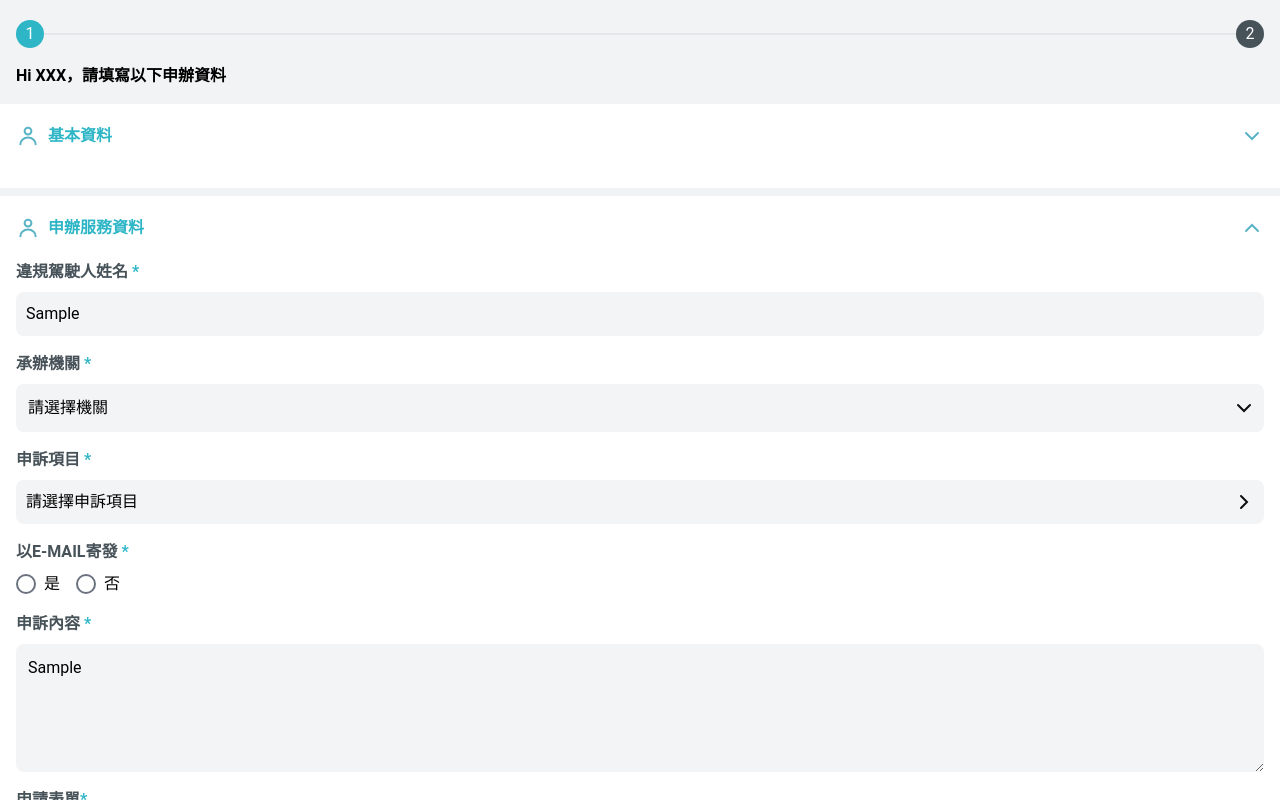
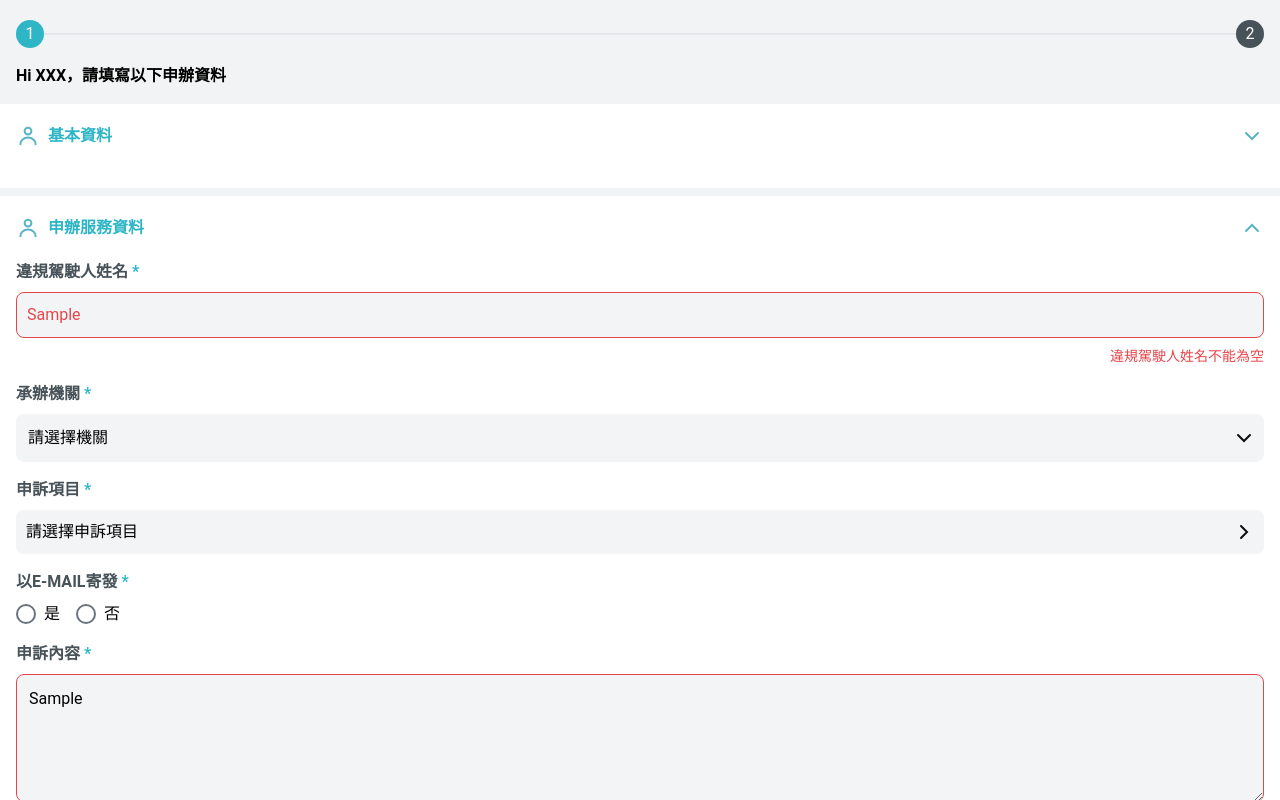
Before and after one commit to Hao1229/TaipeiPassService, a Vue app: page /form/a-1 in a window 1280 px wide. Both pictures are taken after typing "Sample", "Sample", "Sample", "Sample" into the empty fields and a click on the button "基本資料". Shown: the top 800 px of the page. Built offline with nearby package versions, Linux system fonts and the light colour scheme.

Commit message:
feat: form field components add required validate

```diff
--- a/src/components/atoms/BaseCheckbox.vue
+++ b/src/components/atoms/BaseCheckbox.vue
@@ -1,11 +1,40 @@
 <script setup lang="ts">
+import { ref, watch } from 'vue';
 import type { Option } from '@/components/atoms/BaseSelect.vue';
 
 const props = defineProps<{
   option: Option;
+  required?: boolean;
+  triggerValidate?: boolean;
 }>();
 
-const inputValue = defineModel();
+const inputValue = defineModel({ default: [] });
+
+const isValidate = ref(true);
+
+const validate = () => {
+  isValidate.value = !!inputValue.value.length;
+};
+
+watch(
+  () => props.triggerValidate,
+  () => {
+    validate();
+  }
+);
+
+const isInit = ref(false);
+
+watch(
+  () => inputValue.value,
+  () => {
+    if (!isInit.value) {
+      isInit.value = true;
+    } else {
+      validate();
+    }
+  }
+);
 </script>
 
 <template>
@@ -19,8 +48,14 @@ const inputValue = defineModel();
       v-model="inputValue"
     />
     <div class="relative mr-1">
-      <img src="@/assets/images/checkbox-default.svg" class="w-5 h-5" />
-      <img src="@/assets/images/checkbox-checked.svg" class="w-5 h-5 absolute inset-0 opacity-0" />
+      <img v-if="required && !isValidate" src="@/assets/images/checkbox-warn.svg" class="w-5 h-5" />
+      <template v-else>
+        <img src="@/assets/images/checkbox-default.svg" class="w-5 h-5" />
+        <img
+          src="@/assets/images/checkbox-checked.svg"
+          class="w-5 h-5 absolute inset-0 opacity-0"
+        />
+      </template>
     </div>
     <span>{{ props.option.label }}</span>
   </label>
--- a/src/components/atoms/BaseInput.vue
+++ b/src/components/atoms/BaseInput.vue
@@ -1,9 +1,40 @@
 <script setup lang="ts">
+import { ref, watch } from 'vue';
+
+const props = defineProps<{
+  required?: boolean;
+  label?: string;
+  triggerValidate?: boolean;
+}>();
+
 const inputValue = defineModel();
+
+const isValidate = ref(true);
+
+const validate = () => {
+  isValidate.value = !!inputValue.value;
+};
+
+watch(
+  () => props.triggerValidate,
+  () => {
+    validate();
+  }
+);
 </script>
 
 <template>
-  <input type="text" v-model="inputValue" class="base-input" />
+  <input
+    type="text"
+    v-model="inputValue"
+    v-bind="$attrs"
+    class="base-input"
+    :class="{ 'base-input--warn': required && !isValidate }"
+    @input="validate"
+  />
+  <p v-if="required && !isValidate" class="mt-2 text-right text-warn-200 text-sm">
+    {{ props.label }}不能為空
+  </p>
 </template>
 
 <style lang="postcss">
@@ -11,5 +42,10 @@ const inputValue = defineModel();
   @apply rounded-lg outline-none;
   @apply bg-gray-100;
   @apply p-2.5;
+
+  &--warn {
+    @apply border border-warn-200 text-warn-200;
+    @apply placeholder:text-warn-200;
+  }
 }
 </style>
--- a/src/components/atoms/BaseMultipleSelect.vue
+++ b/src/components/atoms/BaseMultipleSelect.vue
@@ -1,5 +1,5 @@
 <script setup lang="ts">
-import { ref, computed } from 'vue';
+import { ref, computed, watch } from 'vue';
 import BaseInput from '@/components/atoms/BaseInput.vue';
 import { Dialog, DialogPanel, DialogTitle, TransitionRoot, TransitionChild } from '@headlessui/vue';
 import type { Option } from '@/components/atoms/BaseSelect.vue';
@@ -7,6 +7,8 @@ import type { Option } from '@/components/atoms/BaseSelect.vue';
 const props = defineProps<{
   defaultText: string;
   selectOptions?: Option[];
+  required?: boolean;
+  triggerValidate?: boolean;
 }>();
 
 const emit = defineEmits<{
@@ -31,6 +33,19 @@ const onConfirmClick = () => {
   emit('confirm', checkedList.value);
   emit('controlModal', openModal);
 };
+
+const isValidate = ref(true);
+
+const validate = () => {
+  isValidate.value = !!checkedList.value.length;
+};
+
+watch(
+  () => props.triggerValidate,
+  () => {
+    validate();
+  }
+);
 </script>
 
 <template>
@@ -39,7 +54,12 @@ const onConfirmClick = () => {
     class="base-select-wrapper base-multiple-select-wrapper"
     @click="isOpen = true"
   >
-    <BaseInput v-bind:model-value="props.defaultText" readonly class="w-full"></BaseInput>
+    <BaseInput
+      v-bind:model-value="props.defaultText"
+      readonly
+      class="w-full"
+      :class="{ 'base-input--warn': required && !isValidate }"
+    ></BaseInput>
   </div>
   <div v-show="checkedList.length" class="flex flex-wrap">
     <p v-for="(value, index) in checkedList" :key="value">
--- a/src/components/atoms/BaseRadio.vue
+++ b/src/components/atoms/BaseRadio.vue
@@ -1,11 +1,35 @@
 <script setup lang="ts">
+import { ref, watch } from 'vue';
+
 const props = defineProps<{
   radioName: string;
   radioId: string;
   radioText: string;
+  required?: boolean;
+  triggerValidate?: boolean;
 }>();
 
 const inputValue = defineModel();
+
+const isValidate = ref(true);
+
+const validate = () => {
+  isValidate.value = !!inputValue.value;
+};
+
+watch(
+  () => props.triggerValidate,
+  () => {
+    validate();
+  }
+);
+
+watch(
+  () => inputValue.value,
+  () => {
+    isValidate.value = true;
+  }
+);
 </script>
 
 
@@ -19,7 +43,9 @@ const inputValue = defineModel();
       class="base-radio"
       v-model="inputValue"
     />
-    <span class="base-radio-text">{{ radioText }}</span>
+    <span class="base-radio-text" :class="{ 'base-radio-text--warn': required && !isValidate }">
+      {{ radioText }}
+    </span>
   </label>
 </template>
 
@@ -55,5 +81,9 @@ const inputValue = defineModel();
   @apply after:absolute after:top-[5px] after:left-[5px];
   @apply after:rounded-full;
   @apply after:transition-all;
+
+  &--warn {
+    @apply before:border-warn-200;
+  }
 }
 </style>
--- a/src/components/atoms/BaseSelect.vue
+++ b/src/components/atoms/BaseSelect.vue
@@ -1,4 +1,6 @@
 <script setup lang="ts">
+import { ref, watch } from 'vue';
+
 export interface Option {
   label: string;
   value: string;
@@ -10,13 +12,37 @@ const props = defineProps<{
   options?: Option[];
   defaultSelected?: string;
   selectId: string;
+  required?: boolean;
+  triggerValidate?: boolean;
 }>();
+
+const isValidate = ref(true);
+
+const validate = () => {
+  isValidate.value = !!inputValue.value;
+};
+
+watch(
+  () => props.triggerValidate,
+  () => {
+    validate();
+  }
+);
 </script>
 
 <template>
   <div class="base-select-wrapper">
-    <select v-bind="$attrs" :id="props.selectId" v-model="inputValue" class="base-select">
-      <option v-if="props.defaultSelected" value="" selected>{{ props.defaultSelected }}</option>
+    <select
+      v-bind="$attrs"
+      :id="props.selectId"
+      v-model="inputValue"
+      class="base-select"
+      :class="{ 'base-select--warn': props.required && !isValidate }"
+      @change="validate"
+    >
+      <option v-if="props.defaultSelected" value="" selected>
+        {{ props.defaultSelected }}
+      </option>
       <option v-for="option in props.options" :key="option.value" :value="option.value">
         {{ option.label }}
       </option>
@@ -39,5 +65,13 @@ const props = defineProps<{
   @apply p-3;
   @apply appearance-none;
   @apply w-full;
+
+  &--warn {
+    @apply border border-warn-200 text-warn-200;
+
+    & > option {
+      @apply text-warn-200;
+    }
+  }
 }
 </style>
--- a/src/components/atoms/BaseTextarea.vue
+++ b/src/components/atoms/BaseTextarea.vue
@@ -1,9 +1,40 @@
 <script setup lang="ts">
-const inputValue = defineModel();
+import { ref, watch } from 'vue';
+
+const props = defineProps<{
+  required?: boolean;
+  label?: string;
+  triggerValidate?: boolean;
+}>();
+
+const inputValue = defineModel({ default: '' });
+
+const isValidate = ref(true);
+
+const validate = () => {
+  isValidate.value = !!inputValue.value;
+};
+
+watch(
+  () => props.triggerValidate,
+  () => {
+    validate();
+  }
+);
 </script>
 
 <template>
-  <textarea v-model="inputValue" maxlength="4000" class="base-textarea" />
+  <textarea
+    v-model="inputValue"
+    v-bind="$attrs"
+    maxlength="4000"
+    class="base-textarea"
+    :class="{ 'base-textarea--warn': required && !isValidate }"
+    @input="validate"
+  />
+  <p v-if="required && !isValidate" class="mt-2 text-right text-warn-200 text-sm">
+    {{ props.label }}不能為空
+  </p>
 </template>
 
 <style lang="postcss">
@@ -12,5 +43,10 @@ const inputValue = defineModel();
   @apply p-3;
   @apply rounded-lg outline-none;
   @apply overflow-y-auto;
+
+  &--warn {
+    @apply border border-warn-200;
+    @apply placeholder:text-warn-200;
+  }
 }
 </style>
--- a/src/components/molecules/ApplyServiceInfoForm.vue
+++ b/src/components/molecules/ApplyServiceInfoForm.vue
@@ -70,6 +70,8 @@ const handleForm = () => {
 onMounted(() => {
   handleForm();
 });
+
+const triggerValidate = ref(false);
 </script>
 
 <template>
@@ -110,6 +112,9 @@ onMounted(() => {
                 v-model="form[item.field]"
                 :id="item.field"
                 class="w-full"
+                :label="item.label"
+                :triggerValidate="triggerValidate"
+                :required="true"
                 :placeholder="`請輸入${item.label}`"
               />
             </div>
@@ -122,7 +127,9 @@ onMounted(() => {
               <BaseSelect
                 v-model="form[item.field]"
                 :selectId="item.field"
+                :required="item.required"
                 :options="item.options"
+                :triggerValidate="triggerValidate"
                 :default-selected="item.default_option"
                 class="w-full"
               />
@@ -146,6 +153,8 @@ onMounted(() => {
               <BaseMultipleSelect
                 :selectOptions="item.options"
                 :defaultText="`請選擇${item.label}`"
+                :required="item.required"
+                :triggerValidate="triggerValidate"
                 @confirm="(el) => (form[item.field] = el)"
                 @controlModal="(el) => insertOpenMultipleModal(el, index)"
               />
@@ -159,6 +168,9 @@ onMounted(() => {
               <BaseTextarea
                 v-model="form[item.field]"
                 :id="item.field"
+                :label="item.label"
+                :required="item.required"
+                :triggerValidate="triggerValidate"
                 class="w-full"
                 placeholder="人、事、時、地、物 4000字以內"
               />
@@ -177,6 +189,8 @@ onMounted(() => {
                   :radioId="option.value"
                   :radioName="item.field"
                   :radioText="option.label"
+                  :required="item.required"
+                  :triggerValidate="triggerValidate"
                 />
               </div>
             </div>
@@ -188,6 +202,8 @@ onMounted(() => {
                   v-for="option in item.options"
                   :key="option.value"
                   :option="option"
+                  :required="item.required"
+                  :triggerValidate="triggerValidate"
                   v-model="form[item.field]"
                 />
               </div>
@@ -195,7 +211,11 @@ onMounted(() => {
             <!-- type = date_picker -->
             <div v-else-if="item.type === 'date_picker'" class="flex flex-col">
               <p class="field-label">{{ item.label }}<span v-if="item.required">*</span></p>
-              <DatePicker v-model="form[item.field]" />
+              <DatePicker
+                v-model="form[item.field]"
+                :required="item.required"
+                :triggerValidate="triggerValidate"
+              />
             </div>
             <!-- type = upload -->
             <!-- TODO: 等 API 再來決定要給 form 什麼 -->
@@ -203,6 +223,8 @@ onMounted(() => {
               v-else-if="item.type === 'upload'"
               :file-max="item.upload_max_files"
               :title="item.label"
+              :required="item.required"
+              :triggerValidate="triggerValidate"
             />
           </div>
         </div>
--- a/src/components/molecules/DatePicker.vue
+++ b/src/components/molecules/DatePicker.vue
@@ -1,10 +1,36 @@
 <script setup lang="ts">
-import { ref } from 'vue';
+import { ref, watch } from 'vue';
 import { DatePicker } from 'v-calendar';
 import 'v-calendar/style.css';
 import BaseInput from '@/components/atoms/BaseInput.vue';
 
-const date = defineModel();
+const props = defineProps<{
+  required?: boolean;
+  triggerValidate?: boolean;
+}>();
+
+const date = defineModel({ type: Date });
+
+const isValidate = ref(true);
+
+const validate = () => {
+  isValidate.value = !!date.value;
+};
+
+watch(
+  () => props.triggerValidate,
+  () => {
+    validate();
+  }
+);
+
+watch(
+  () => date.value,
+  () => {
+    isValidate.value = true;
+  }
+);
+
 const masks = ref({
   input: 'YYYY-MM-DD'
 });
@@ -13,7 +39,12 @@ const masks = ref({
 <template>
   <DatePicker v-model="date" :masks="masks">
     <template #default="{ togglePopover, inputValue }">
-      <BaseInput v-bind:model-value="inputValue" readonly @click="togglePopover" />
+      <BaseInput
+        v-bind:model-value="inputValue"
+        readonly
+        @click="togglePopover"
+        :class="{ 'base-input--warn': required && !isValidate }"
+      />
     </template>
   </DatePicker>
 </template>
--- a/src/components/molecules/GeneralInfoForm.vue
+++ b/src/components/molecules/GeneralInfoForm.vue
@@ -38,6 +38,8 @@ const countyOptions = computed(() =>
       ]
     : []
 );
+
+const triggerValidate = ref(false);
 </script>
 
 <template>
@@ -74,7 +76,10 @@ const countyOptions = computed(() =>
             <BaseInput
               id="mail"
               class="w-full"
-              placeholder="請輸入通訊地址"
+              placeholder="請輸入電子信箱"
+              :required="true"
+              :triggerValidate="triggerValidate"
+              label="電子信箱"
               v-model="basicForm.mail"
             />
           </div>
@@ -86,6 +91,8 @@ const countyOptions = computed(() =>
             <BaseSelect
               selectId="city"
               :options="cityOptions"
+              :required="true"
+              :triggerValidate="triggerValidate"
               default-selected="請選擇縣市"
               class="w-full"
               v-model="basicForm.city"
@@ -99,6 +106,8 @@ const countyOptions = computed(() =>
             <BaseSelect
               selectId="county"
               :options="countyOptions"
+              :required="true"
+              :triggerValidate="triggerValidate"
               default-selected="請選擇鄉鎮區"
               class="w-full"
               v-model="basicForm.county"
@@ -113,6 +122,9 @@ const countyOptions = computed(() =>
               id="address"
               class="w-full"
               placeholder="請輸入通訊地址"
+              :required="true"
+              :triggerValidate="triggerValidate"
+              label="通訊地址"
               v-model="basicForm.address"
             />
           </div>
--- a/src/components/molecules/UploadSection.vue
+++ b/src/components/molecules/UploadSection.vue
@@ -1,11 +1,13 @@
 <script setup lang="ts">
-import { ref } from 'vue';
+import { ref, watch } from 'vue';
 import { Dialog, DialogPanel, DialogTitle, TransitionRoot, TransitionChild } from '@headlessui/vue';
 
 const props = withDefaults(
   defineProps<{
     fileMax?: number;
     title?: string;
+    required?: boolean;
+    triggerValidate?: boolean;
   }>(),
   {
     fileMax: 1
@@ -40,6 +42,7 @@ const onFileUpload = (event: Event) => {
     } else {
       isShowSizeError.value = false;
       fileList.value.push(file);
+      validate();
       // TODO: 將 file 傳給 API，並將 API 的 response 向外拋出給外面表單提交，API 可能會回傳檔案編號之類
     }
   }
@@ -47,7 +50,21 @@ const onFileUpload = (event: Event) => {
 
 const onCancelClick = (count: number) => {
   fileList.value.splice(count - 1, 1);
+  validate();
 };
+
+const isValidate = ref(true);
+
+const validate = () => {
+  isValidate.value = !!fileList.value.length;
+};
+
+watch(
+  () => props.triggerValidate,
+  () => {
+    validate();
+  }
+);
 </script>
 
 <template>
@@ -71,6 +88,7 @@ const onCancelClick = (count: number) => {
           v-show="fileList.length === count - 1"
           :for="`upload-file-${count}`"
           class="upload-box"
+          :class="{ 'upload-box--warn': required && !isValidate }"
         >
           <img src="@/assets/images/add-icon.svg" class="w-6 h-6" />
 
@@ -158,6 +176,10 @@ const onCancelClick = (count: number) => {
   @apply w-24 h-24 p-4;
   @apply rounded bg-gray-100;
   @apply text-sm font-semibold;
+
+  &--warn {
+    @apply border border-warn-200;
+  }
 }
 
 .preview-box {
```
Also changed, not shown: src/assets/images/checkbox-warn.svg (added).
